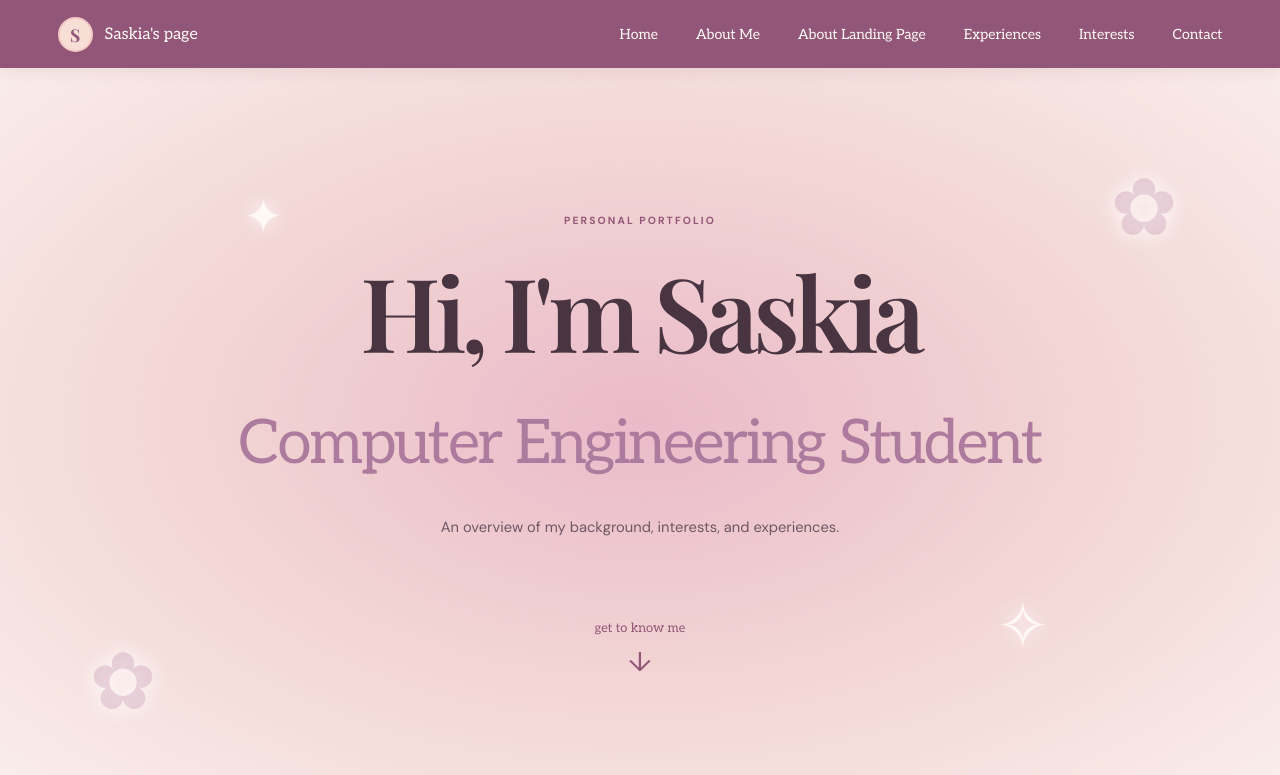
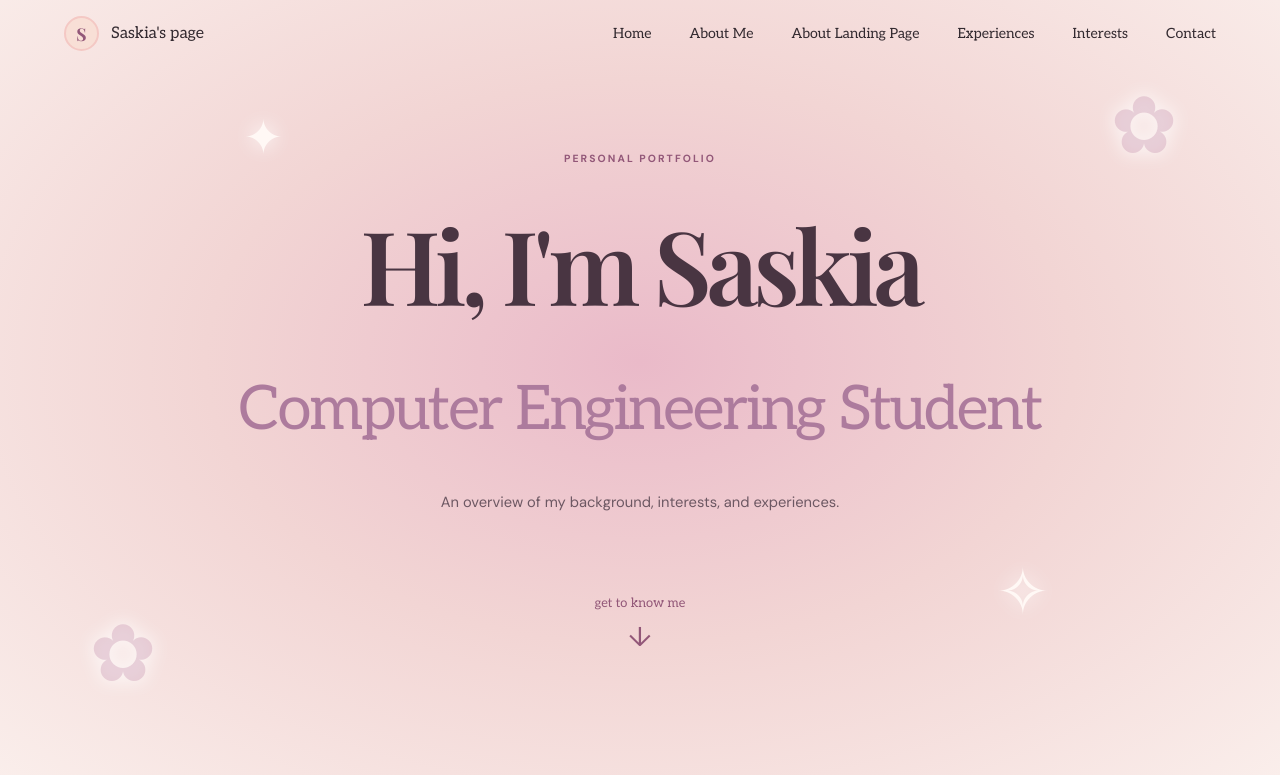
Before and after one commit to zazaraa/zazaraaaaw, a plain HTML site: page index.html in a window 1280 px wide. Shown: the top 775 px of the page. Drawn offline with nearby package versions, Linux system fonts and the light colour scheme; a web font is replaced by a local one.

Commit message:
Update landing page design and styling

```diff
--- a/index.html
+++ b/index.html
@@ -205,7 +205,7 @@
 
         <article class="experience">
 
-          <div class="experiences-date">2026</div>
+          <div class="experience-date">2026</div>
 
           <div class="volunteering-content">
 
--- a/style.css
+++ b/style.css
@@ -34,15 +34,24 @@ a {
 .site-header {
   position: sticky;
   top: 0;
-  z-index: 10;
-  min-height: 68px;
-  padding: 0 4.5%;
+  z-index: 1000;
+
   display: flex;
+  justify-content: space-between;
   align-items: center;
-  justify-content: space-between;
-  background: var(--dark);
-  color: #fff9f6;
-  box-shadow: 0 3px 14px #65425918;
+
+  padding: 16px 5%;
+  background: transparent;
+  border-bottom: 1px solid transparent;
+
+  margin-bottom: -90px;
+
+animation-name: navbar-scroll;
+animation-duration: 1s;
+animation-timing-function: linear;
+animation-fill-mode: both;
+animation-timeline: scroll(root);
+animation-range: 0px 120px;
 }
 
 .logo {
@@ -75,16 +84,23 @@ a {
 }
 
 .hero {
-  min-height: calc(100vh - 68px);
-  padding: 70px 20px 55px;
+  min-height: 100vh;
+  padding: 120px 20px 80px;
   position: relative;
   overflow: hidden;
+
   display: flex;
   flex-direction: column;
   justify-content: center;
   align-items: center;
   text-align: center;
-  background: radial-gradient(ellipse at 50% 48%, #eabac9 0%, #f2d5d4 48%, #faeeeb 100%);
+
+  background: radial-gradient(
+    ellipse at 50% 48%,
+    #eabac9 0%,
+    #f2d5d4 48%,
+    #faeeeb 100%
+  );
 }
 
 .kicker,
@@ -96,8 +112,8 @@ a {
 }
 
 .hero h1 {
-  margin: 18px 0;
-  font: 600 clamp(3.2rem, 8vw, 7rem)/1.08 var(--serif);
+  margin: 28px 0;
+  font: 600 clamp(3.2rem, 8vw, 7rem)/1.2 var(--serif);
   letter-spacing: -.055em;
   color: #493542;
 }
@@ -110,9 +126,20 @@ a {
 
 .hero-subtitle {
   max-width: 510px;
+  margin-top: 12px;
   color: #6d5863;
   line-height: 1.8;
   font-size: .92rem;
+}
+
+.scroll-cue {
+  margin-top: 75px;
+  display: flex;
+  flex-direction: column;
+  align-items: center;
+  gap: 12px;
+  color: var(--dark);
+  font: .8rem var(--script);
 }
 
 .scroll-cue {
@@ -597,3 +624,17 @@ a {
     font-size: 3rem;
   }
 }
+
+@keyframes navbar-scroll {
+  from {
+    background: transparent;
+    border-bottom: 1px solid transparent;
+    box-shadow: none;
+  }
+
+  to {
+    background: #925778;
+    border-bottom: 1px solid rgba(255, 255, 255, .2);
+    box-shadow: 0 4px 18px rgba(51, 42, 48, .08);
+  }
+}
```
